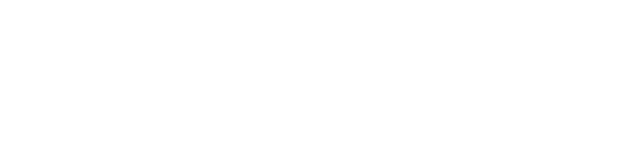
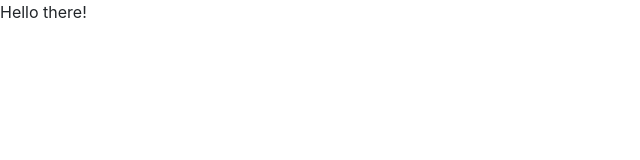
Before and after one commit to Natasha1113/CreateLab, a plain HTML site: page index.html in a window 1280 px wide. Shown: the whole page, without its empty margins (0-640 px from the left). Drawn offline with nearby package versions, Linux system fonts and the light colour scheme.

Commit message:
Second commit

```diff
--- a/index.html
+++ b/index.html
@@ -21,7 +21,7 @@
   </head>
 
   <body>
-    <!-- START HERE -->
+    Hello there!
 
     <script
       src="http://code.jquery.com/jquery-3.3.1.min.js"
```
